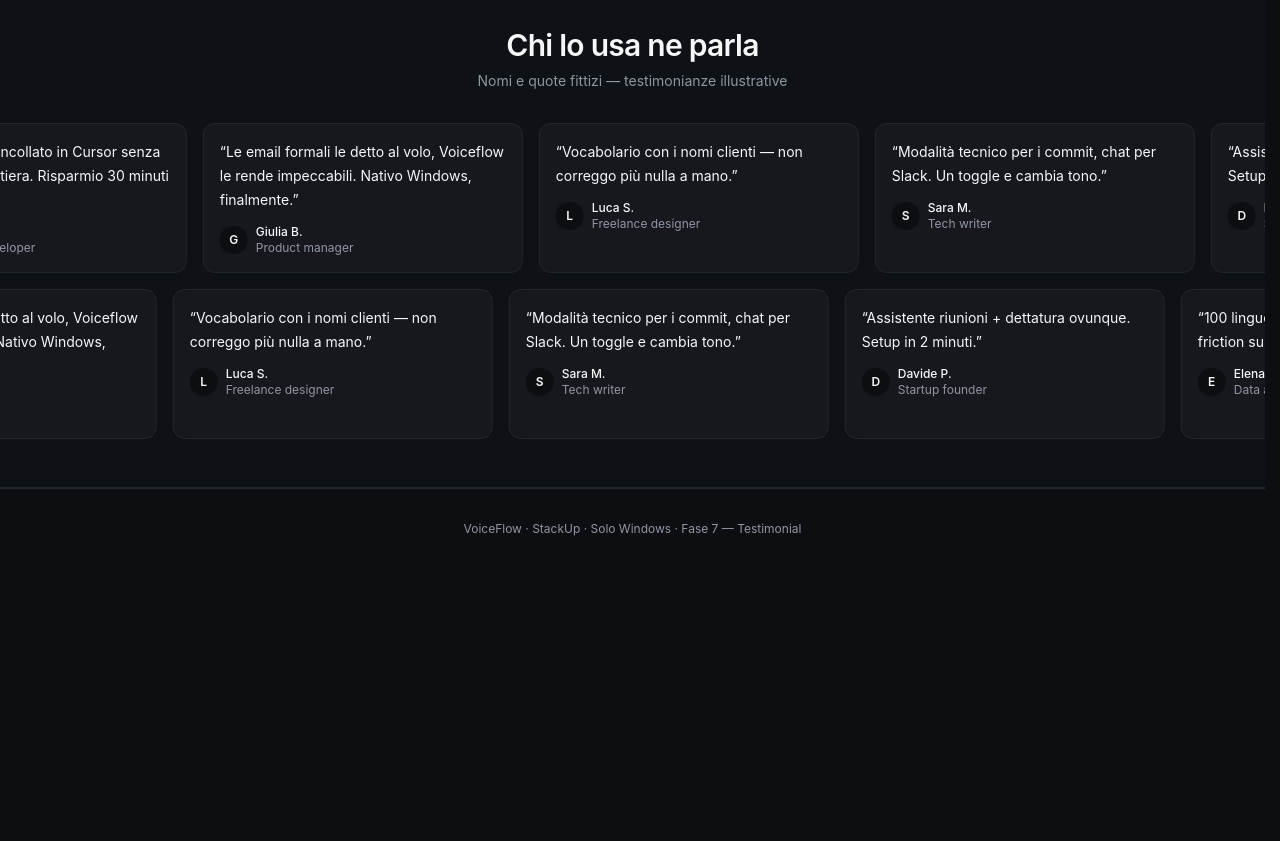
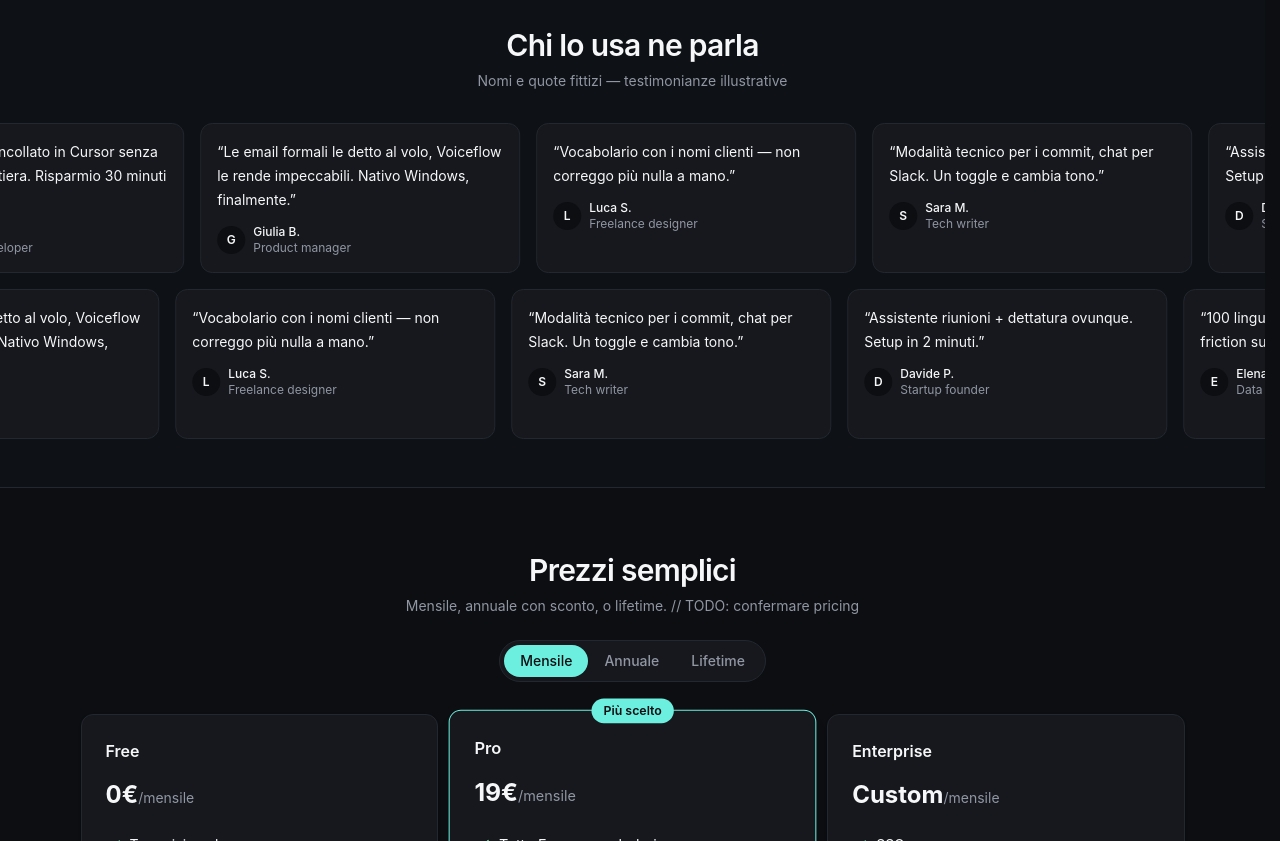
Before and after one commit to gabrieleforestieri0912-lab/Voiceflow, a Next.js app: page / in a window 1280 px wide. Shown: the part 3460-4301 px from the top of the page. Before the commit the page ends 4029 px from the top, so only its background shows below. Built offline with nearby package versions, Linux system fonts and the light colour scheme.

Commit message:
feat(landing): Fase 8 pricing

```diff
--- a/app/page.tsx
+++ b/app/page.tsx
@@ -7,6 +7,7 @@ import { ModesShowcase } from "@/components/landing/ModesShowcase";
 import { IntegrationsSection } from "@/components/landing/IntegrationsSection";
 import { AgenticCodingDemo } from "@/components/landing/AgenticCodingDemo";
 import { Testimonials } from "@/components/landing/Testimonials";
+import { Pricing } from "@/components/landing/Pricing";
 
 export default function Page() {
   return (
@@ -21,9 +22,10 @@ export default function Page() {
         <IntegrationsSection />
         <AgenticCodingDemo />
         <Testimonials />
+        <Pricing />
       </main>
       <footer className="border-t border-border py-8 text-center text-xs text-muted-foreground">
-        VoiceFlow · StackUp · Solo Windows · Fase 7 — Testimonial
+        VoiceFlow · StackUp · Solo Windows · Fase 8 — Pricing
       </footer>
     </div>
   );
--- a/components/landing/Pricing.tsx
+++ b/components/landing/Pricing.tsx
@@ -1,2 +1,87 @@
-'use client';
-export const Pricing = () => <section>Pricing — Fase 8</section>;
+"use client";
+
+import { useState } from "react";
+import { motion, useReducedMotion } from "framer-motion";
+import { Check } from "lucide-react";
+import { Card, CardContent, CardHeader, CardTitle } from "@/components/ui/card";
+import { Button } from "@/components/ui/button";
+import { siteContent } from "@/lib/content";
+
+type Billing = "mensile" | "annuale" | "lifetime";
+
+export function Pricing() {
+  const [billing, setBilling] = useState<Billing>("mensile");
+  const prefersReduced = useReducedMotion();
+
+  const prices: Record<string, Record<Billing, string>> = {
+    Free: { mensile: "0€", annuale: "0€", lifetime: "0€" },
+    Pro: { mensile: "19€", annuale: "15€", lifetime: "149€" }, // TODO: confermare pricing
+    Enterprise: { mensile: "Custom", annuale: "Custom", lifetime: "Custom" },
+  };
+
+  return (
+    <section id="pricing" className="mx-auto max-w-6xl px-6 py-12 sm:py-16">
+      <div className="mx-auto max-w-2xl text-center">
+        <h2 className="text-2xl font-semibold tracking-tight sm:text-3xl">Prezzi semplici</h2>
+        <p className="mt-2 text-sm text-muted-foreground">Mensile, annuale con sconto, o lifetime. // TODO: confermare pricing</p>
+      </div>
+
+      <div className="mx-auto mt-6 flex w-fit rounded-full border border-border bg-surface p-1">
+        {(["mensile", "annuale", "lifetime"] as Billing[]).map((b) => (
+          <button
+            key={b}
+            onClick={() => setBilling(b)}
+            className={`relative rounded-full px-4 py-1.5 text-sm font-medium capitalize transition-colors ${billing === b ? "text-background" : "text-muted-foreground"}`}
+          >
+            {billing === b && (
+              <motion.span
+                layoutId="billing-indicator"
+                className="absolute inset-0 rounded-full bg-accent"
+                transition={prefersReduced ? { duration: 0.01 } : { type: "spring", bounce: 0.2, duration: 0.4 }}
+              />
+            )}
+            <span className="relative">{b}</span>
+          </button>
+        ))}
+      </div>
+
+      <div className="mt-8 grid gap-4 sm:grid-cols-3">
+        {siteContent.pricing.plans.map((p) => {
+          const featured = (p as { featured?: boolean }).featured;
+          return (
+            <Card
+              key={p.name}
+              className={`relative flex flex-col border-border bg-surface ${featured ? "border-accent shadow-lg sm:scale-[1.03]" : ""}`}
+            >
+              {featured && (
+                <span className="absolute -top-3 left-1/2 -translate-x-1/2 rounded-full bg-accent px-3 py-1 text-xs font-semibold text-background">
+                  Più scelto
+                </span>
+              )}
+              <CardHeader>
+                <CardTitle className="text-base">{p.name}</CardTitle>
+                <p className="mt-2 text-2xl font-bold">
+                  {prices[p.name]?.[billing] ?? p.price}
+                  <span className="text-sm font-normal text-muted-foreground">/{billing}</span>
+                </p>
+              </CardHeader>
+              <CardContent className="flex flex-1 flex-col">
+                <ul className="space-y-2 text-sm">
+                  {p.features.map((f) => (
+                    <li key={f} className="flex items-center gap-2">
+                      <Check className="h-4 w-4 text-success" />
+                      {f}
+                    </li>
+                  ))}
+                </ul>
+                <Button className={`mt-6 w-full rounded-full ${featured ? "bg-accent text-background hover:bg-accent/90" : ""}`} variant={featured ? "default" : "outline"}>
+                  {p.name === "Enterprise" ? "Contattaci" : "Inizia"}
+                </Button>
+              </CardContent>
+            </Card>
+          );
+        })}
+      </div>
+    </section>
+  );
+}
```
